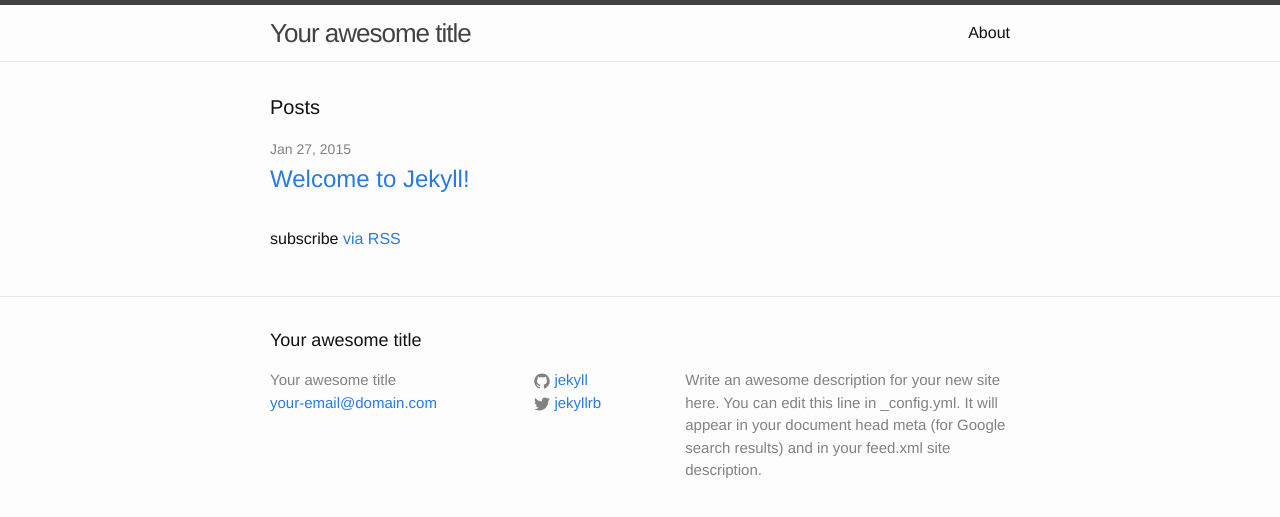
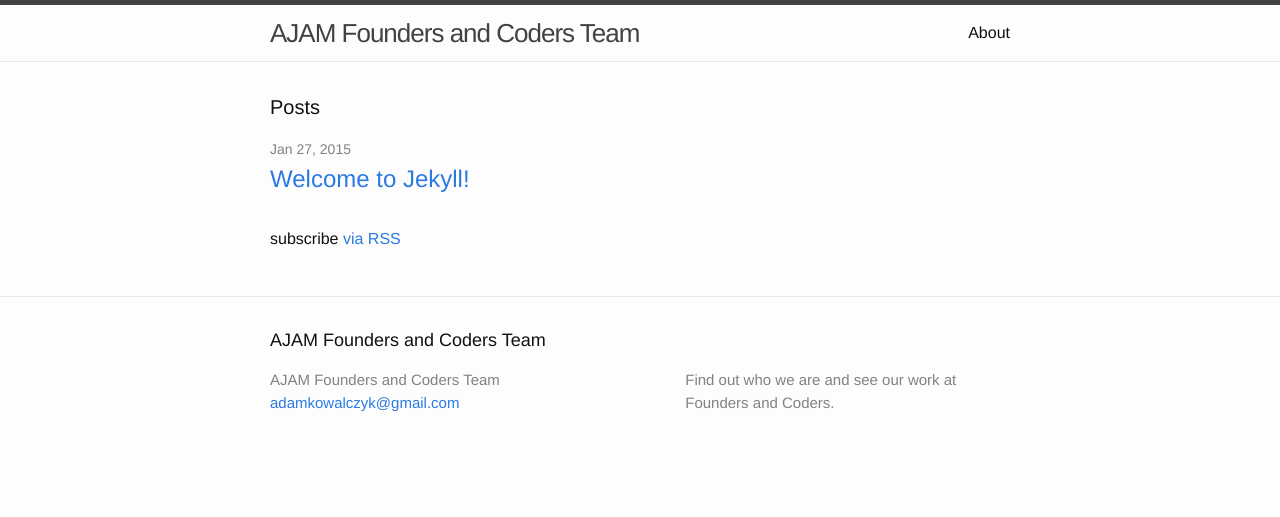
Before and after one commit to codependentfc/codependentfc.github.io, a Jekyll site: the page built from index.html, in a window 1280 px wide. Shown: the top 517 px of the page. Built offline with Jekyll 4.4.1, drawn with Linux system fonts in a browser that asks for light colours.

Commit message:
initial set up of config.yml

```diff
--- a/_config.yml
+++ b/_config.yml
@@ -1,14 +1,12 @@
 # Site settings
-title: Your awesome title
-email: your-email@domain.com
+title: AJAM Founders and Coders Team
+email: adamkowalczyk@gmail.com #team email?
 description: > # this means to ignore newlines until "baseurl:"
-  Write an awesome description for your new site here. You can edit this
-  line in _config.yml. It will appear in your document head meta (for
-  Google search results) and in your feed.xml site description.
+  Find out who we are and see our work at Founders and Coders.
 baseurl: "" # the subpath of your site, e.g. /blog/
-url: "http://yourdomain.com" # the base hostname & protocol for your site
-twitter_username: jekyllrb
-github_username:  jekyll
+url: "http://ajamfc.github.io" # the base hostname & protocol for your site
+#twitter_username:
+#github_username:
 
 # Build settings
 markdown: kramdown
```
